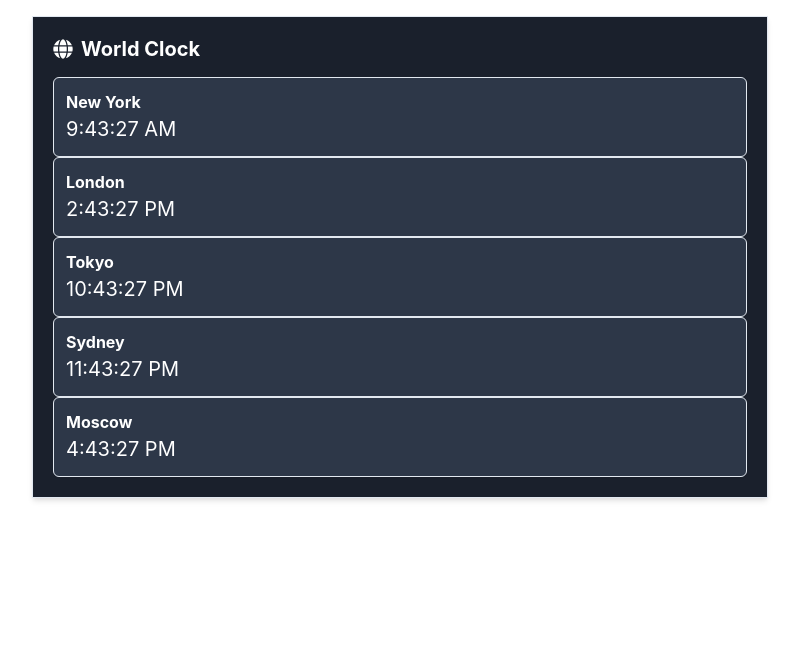
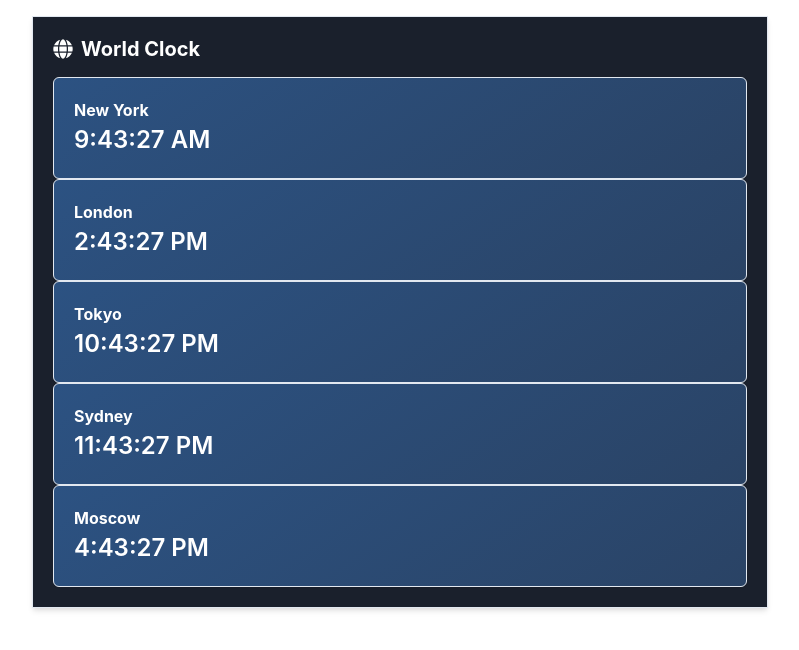
Before and after one commit to GPT-Engineer-App/dark-clock-world, a React (Vite) app: page / in a window 1280 px wide. Shown: the top 650 px of the page, without its empty margins (240-1039 px from the left). Built offline with nearby package versions, Linux system fonts and the light colour scheme.

Commit message:
Enhanced the GUI of the World Clock page by increasing padding, adding a gradient background, and adjusting the font size and weight for the time display.
Prompt: make the gui more beautiful

```diff
--- a/src/pages/Index.jsx
+++ b/src/pages/Index.jsx
@@ -37,9 +37,11 @@ const Index = () => {
             <FaGlobe style={{ marginRight: "8px" }} /> World Clock
           </Heading>
           {timeZones.map((tz) => (
-            <Box key={tz.name} p={3} shadow="sm" borderWidth="1px" rounded="md" bg="gray.700" color="white">
+            <Box key={tz.name} p={5} shadow="sm" borderWidth="1px" rounded="md" bg="linear-gradient(145deg, #2c5282, #2a4365)" color="white">
               <Text fontWeight="bold">{tz.name}</Text>
-              <Text fontSize="xl">{times[tz.name]}</Text>
+              <Text fontSize="2xl" fontWeight="semibold">
+                {times[tz.name]}
+              </Text>
             </Box>
           ))}
         </Box>
```
